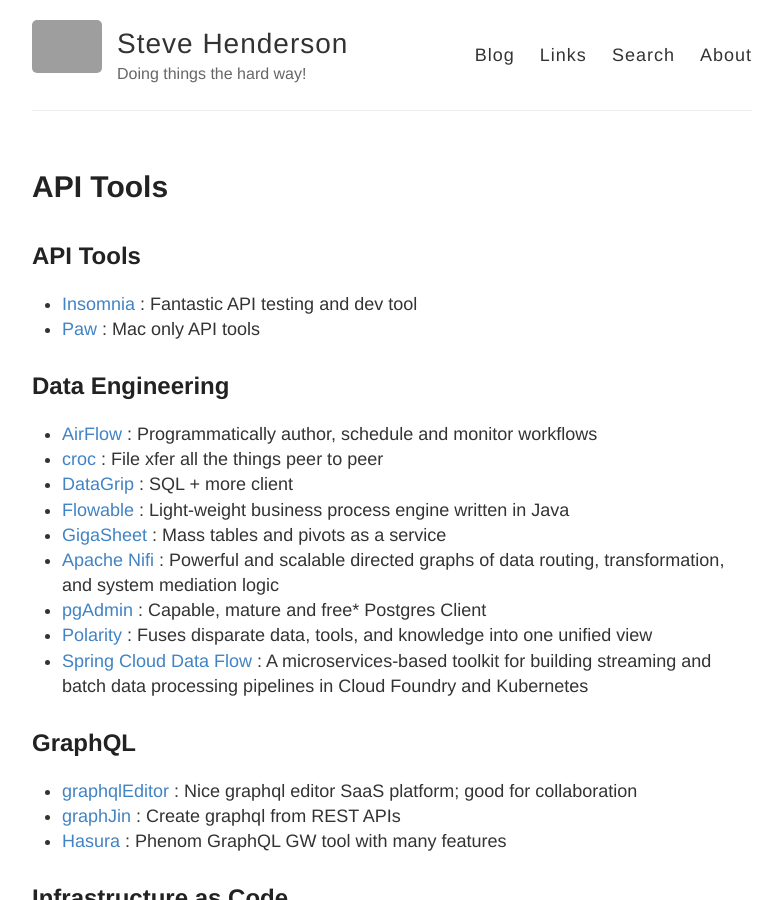
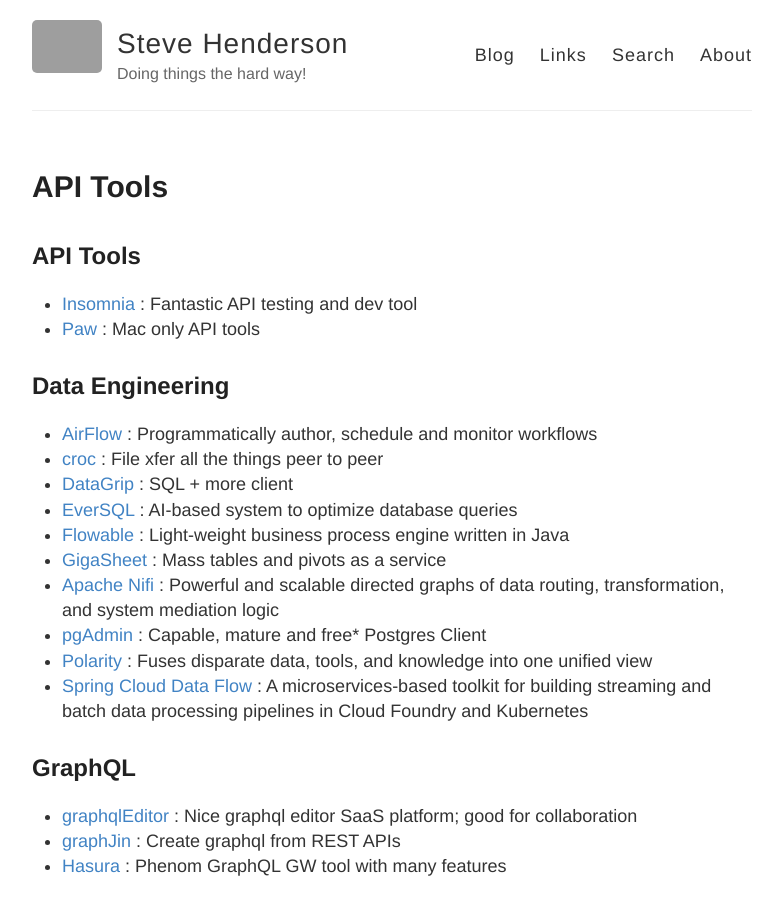
Before and after one commit to stevehenderson/stevehenderson.github.io, a Jekyll site: the page built from tools.md, in a window 1280 px wide and 900 px high. Shown: the whole window, without its empty margins (248-1030 px from the left). Built offline with Jekyll 4.4.1, drawn with Linux system fonts in a browser that asks for light colours; our own code applies the rules of GitHub Pages for plain Markdown files; grey boxes are pictures that could not be loaded.

Commit message:
Update tools.md

```diff
--- a/tools.md
+++ b/tools.md
@@ -6,6 +6,7 @@
    * [AirFlow](https://airflow.apache.org/) : Programmatically author, schedule and monitor workflows
    * [croc](https://github.com/schollz/croc) : File xfer all the things peer to peer
    * [DataGrip](https://www.jetbrains.com/datagrip/) : SQL + more client
+   * [EverSQL](https://www.eversql.com/) : AI-based system to optimize database queries
    * [Flowable](https://github.com/flowable/flowable-engine) :  Light-weight business process engine written in Java
    * [GigaSheet](https://www.gigasheet.com/cyber-security) : Mass tables and pivots as a service
    * [Apache Nifi](https://nifi.apache.org/) : Powerful and scalable directed graphs of data routing, transformation, and system mediation logic
```
